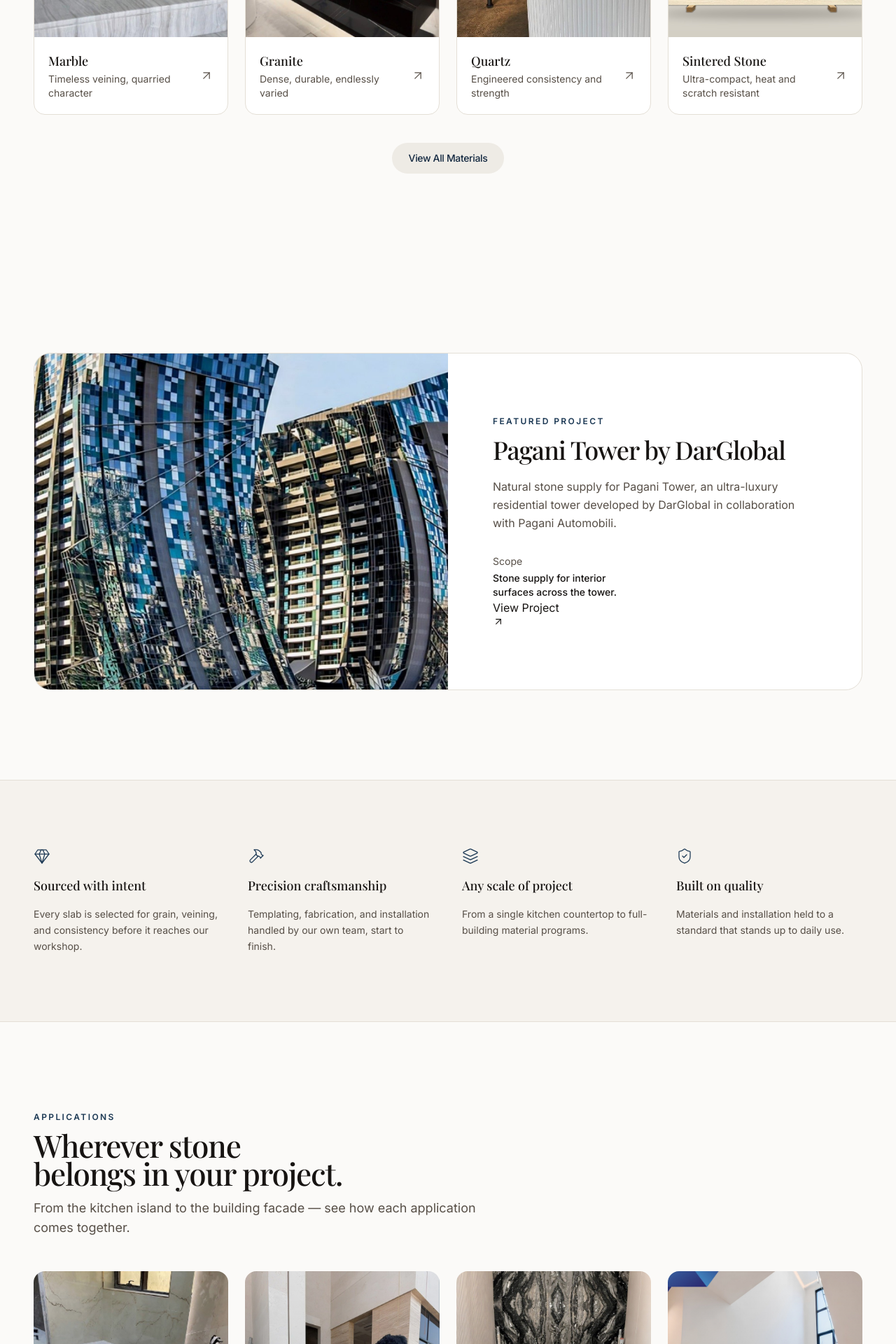
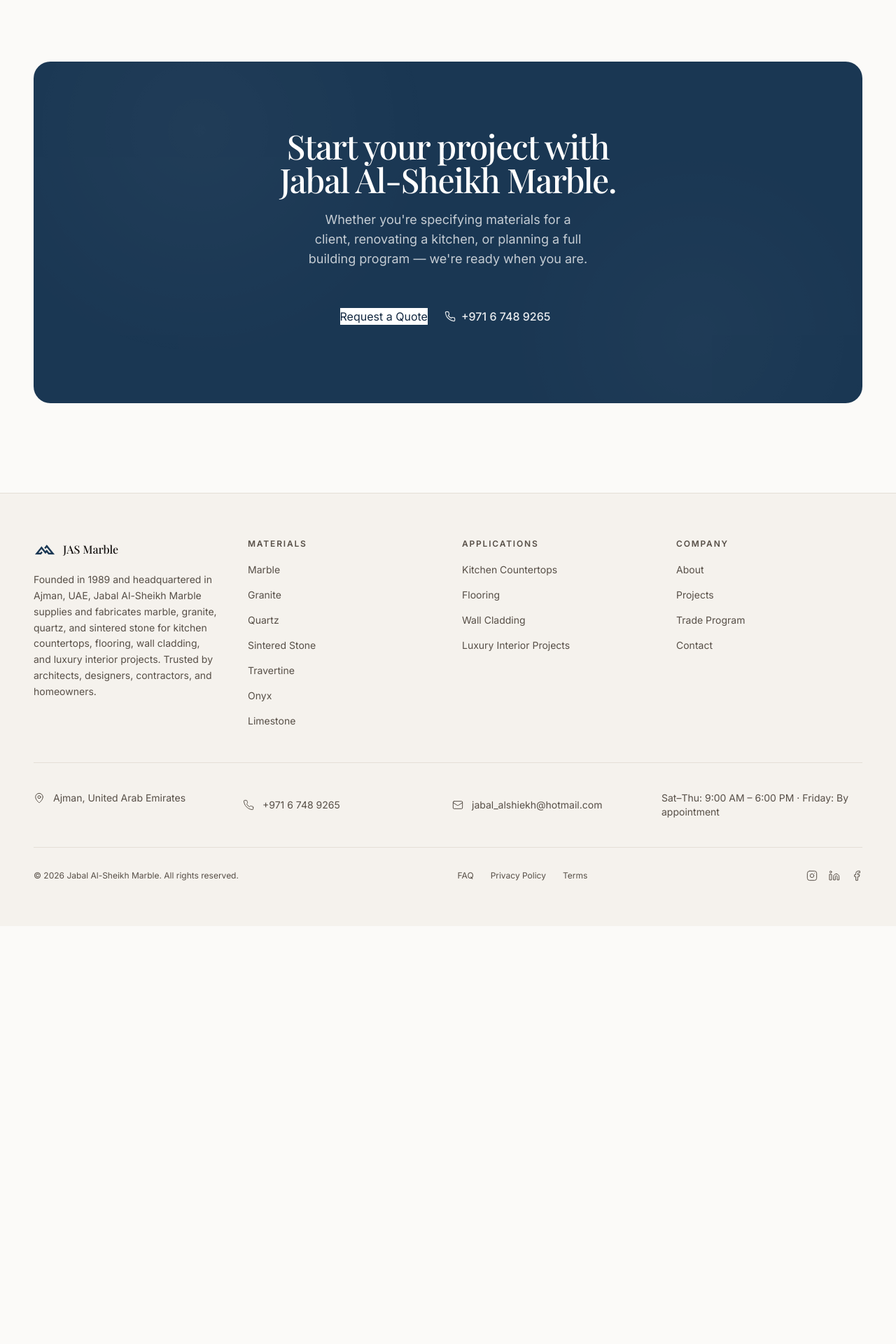
Before and after one commit to basselalnashar-gif/jas-marble-websitee, a Next.js app: page / in a window 1280 px wide. Shown: the part 1554-3474 px from the top of the page at 70% size. After the commit the page ends 2877 px from the top, so only its background shows below. Built offline with nearby package versions, Linux system fonts and the light colour scheme.

Commit message:
Add files via upload

```diff
--- a/src/app/page.tsx
+++ b/src/app/page.tsx
@@ -1,10 +1,6 @@
 import { Hero } from "@/components/home/hero";
 import { Stats } from "@/components/home/stats";
-import { MaterialTiles } from "@/components/home/material-tiles";
-import { FeaturedProject } from "@/components/home/featured-project";
 import { TrustPoints } from "@/components/home/trust-points";
-import { ApplicationsStrip } from "@/components/home/applications-strip";
-import { GalleryPreview } from "@/components/home/gallery-preview";
 import { ClientLogos } from "@/components/home/client-logos";
 import { ClosingCTA } from "@/components/home/closing-cta";
 
@@ -13,11 +9,7 @@ export default function HomePage() {
     <>
       <Hero />
       <Stats />
-      <MaterialTiles />
-      <FeaturedProject />
       <TrustPoints />
-      <ApplicationsStrip />
-      <GalleryPreview />
       <ClientLogos />
       <ClosingCTA />
     </>
```
